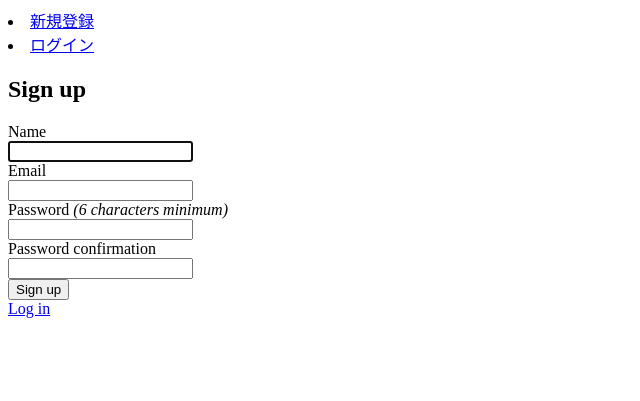
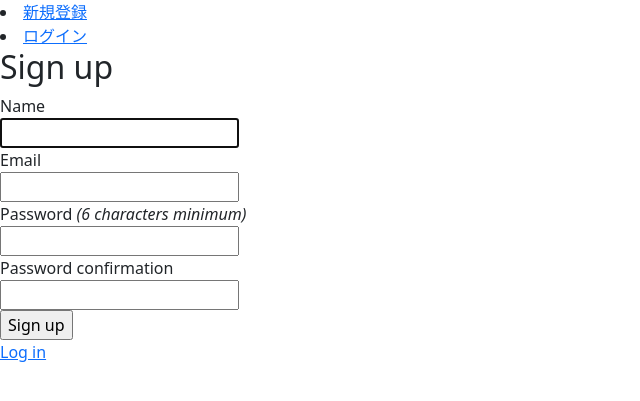
Before and after one commit to yasuakiyoshida/game-blog-practice, a Rails app: page /users/sign_up in a window 1280 px wide. Shown: the top 401 px of the page, without its empty margins (0-640 px from the left). Run offline with Rails 7, Linux system fonts and the light colour scheme; style sheets or scripts are compiled from the project's sources; parts of the project's set-up code (start-up, migrations or seed data) failed here and were passed over; some libraries are stand-ins or nearby versions.

Commit message:
[Add] Bootstrap install

```diff
--- a/app/assets/stylesheets/application.css
+++ b/app/assets/stylesheets/application.scss
@@ -13,3 +13,6 @@
  *= require_tree .
  *= require_self
  */
+@import "bootstrap";
+@import 'font-awesome-sprockets';
+@import 'font-awesome';
--- a/app/controllers/users_controller.rb
+++ b/app/controllers/users_controller.rb
@@ -20,5 +20,4 @@ class UsersController < ApplicationController
   def user_params
     params.require(:user).permit(:name, :profile_image)
   end
-
 end
--- a/app/views/users/show.html.erb
+++ b/app/views/users/show.html.erb
@@ -11,7 +11,7 @@
   <%= link_to game_path(game.id) do %>
     <%= attachment_image_tag game, :image %>
   <% end %>
-  <p>投稿ユーザー画像：<%= attachment_image_tag .user, :profile_image, :fill, 60, 60, fallback: "no_image.jpg" %></p>
+  <p>投稿ユーザー画像：<%= attachment_image_tag game.user, :profile_image, :fill, 60, 60, fallback: "no_image.jpg" %></p>
   <p>タイトル：<%= game.game_title %></p>
   <p>感想：<%= game.impressions %></p>
   <p>ユーザーネーム：<%= game.user.name %></p>
```
Also changed, not shown: Gemfile, Gemfile.lock.
